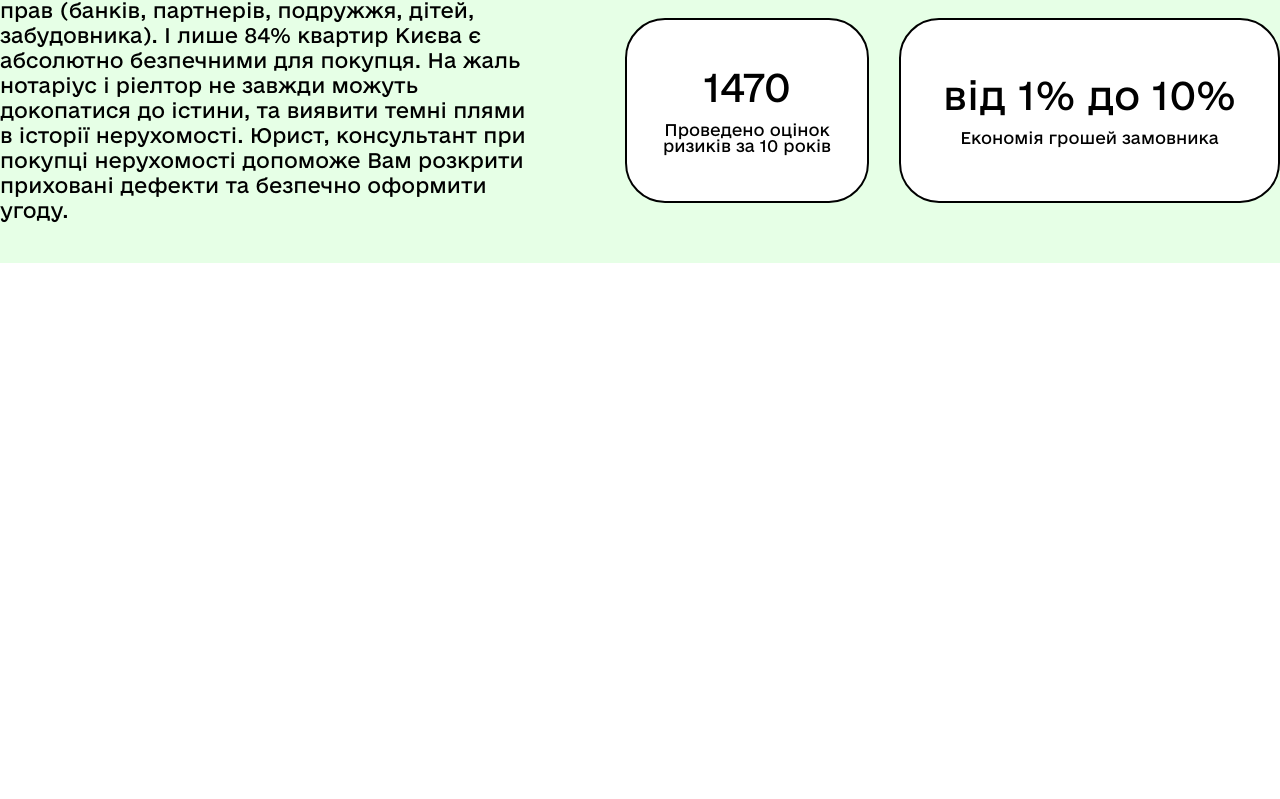
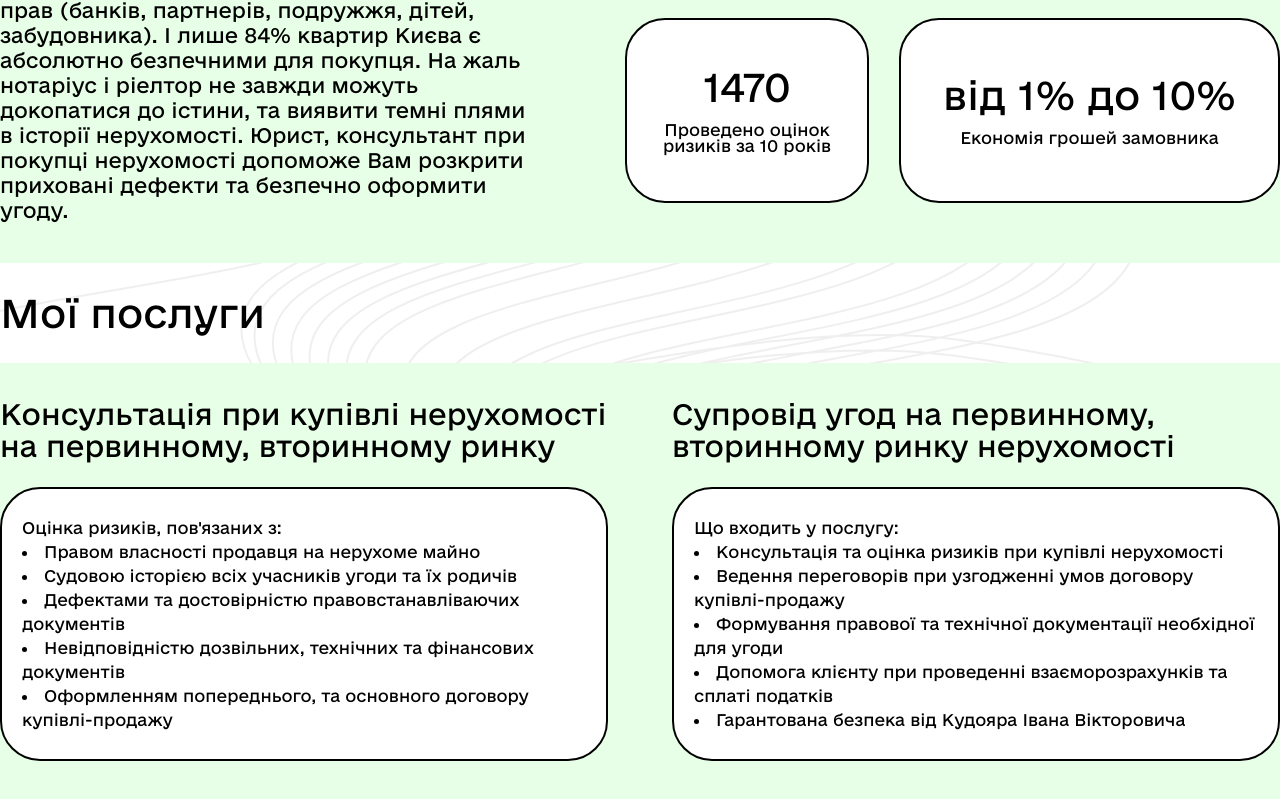
Before and after one commit to Guntyk/kudoyar, a React (Create React App) app: page / in a window 1280 px wide. Shown: the part 811-1610 px from the top of the page. Before the commit the page ends 1074 px from the top, so only its background shows below. Built offline with nearby package versions, Linux system fonts and the light colour scheme.

Commit message:
Services Done

```diff
--- a/src/App.jsx
+++ b/src/App.jsx
@@ -1,3 +1,4 @@
+import Services from "./components/Services/Services";
 import Header from "./components/Header/Header";
 import Stats from "./components/Stats/Stats";
 import Hero from "./components/Hero/Hero";
@@ -9,6 +10,7 @@ export default function App() {
       <main>
         <Hero />
         <Stats />
+        <Services />
       </main>
     </>
   );
--- a/src/components/Header/Header.css
+++ b/src/components/Header/Header.css
@@ -5,6 +5,7 @@
   padding: 17px 17px 7px;
   background: #fff;
   border-bottom-right-radius: 20px;
+  border-bottom-left-radius: 20px;
   z-index: 10;
 }
 
--- /dev/null
+++ b/src/components/Services/Services.css
@@ -0,0 +1,37 @@
+.services-title {
+  margin: 30px 0;
+}
+
+.services {
+  background: var(--green) no-repeat 20% 10%;
+}
+
+.services-wrapper {
+  --gap: 32px;
+  display: flex;
+  justify-content: space-between;
+  padding: 35px 0;
+  gap: var(--gap);
+}
+
+.service {
+  max-width: calc(50% - var(--gap));
+}
+
+.service-box {
+  display: flex;
+  flex-direction: column;
+  justify-content: center;
+  margin: 25px 0;
+  height: 274px;
+  padding: 0px 20px;
+}
+
+.list {
+  list-style-type: disc;
+  list-style-position: inside;
+}
+
+/* .list li {
+  padding-left: 15px;
+} */
--- /dev/null
+++ b/src/components/Services/Services.jsx
@@ -0,0 +1,74 @@
+import "./Services.css";
+
+export default function Services() {
+  return (
+    <>
+      <div className="container">
+        <h2 className="sec-title services-title">Мої послуги</h2>
+      </div>
+      <section className="services">
+        <div className="container">
+          <div className="services-content">
+            <div className="services-wrapper">
+              <div className="service">
+                <h3 className="subtitle">
+                  Консультація при купівлі нерухомості на первинному, вторинному
+                  ринку
+                </h3>
+                <div className="service-box border text">
+                  <span>
+                    Оцінка ризиків, пов'язаних з: <br />
+                  </span>
+                  <ul className="list">
+                    <li>Правом власності продавця на нерухоме майно</li>
+                    <li>Судовою історією всіх учасників угоди та їх родичів</li>
+                    <li>
+                      Дефектами та достовірністю правовстанавліваючих документів
+                    </li>
+                    <li>
+                      Невідповідністю дозвільних, технічних та фінансових
+                      документів
+                    </li>
+                    <li>
+                      Оформленням попереднього, та основного договору
+                      купівлі-продажу
+                    </li>
+                  </ul>
+                </div>
+              </div>
+              <div className="service">
+                <h3 className="subtitle">
+                  Супровід угод на первинному, вторинному ринку нерухомості
+                </h3>
+                <div className="service-box border text">
+                  <span>
+                    Що входить у послугу:
+                    <br />
+                  </span>
+                  <ul className="list">
+                    <li>
+                      Консультація та оцінка ризиків при купівлі нерухомості
+                    </li>
+                    <li>
+                      Ведення переговорів при узгодженні умов договору
+                      купівлі-продажу
+                    </li>
+                    <li>
+                      Формування правової та технічної документації необхідної
+                      для угоди
+                    </li>
+                    <li>
+                      Допомога клієнту при проведенні взаєморозрахунків та
+                      сплаті податків
+                    </li>
+                    <li>Гарантована безпека від Кудояра Івана Вікторовича</li>
+                  </ul>
+                </div>
+              </div>
+            </div>
+          </div>
+        </div>
+      </section>
+    </>
+  );
+}
```
